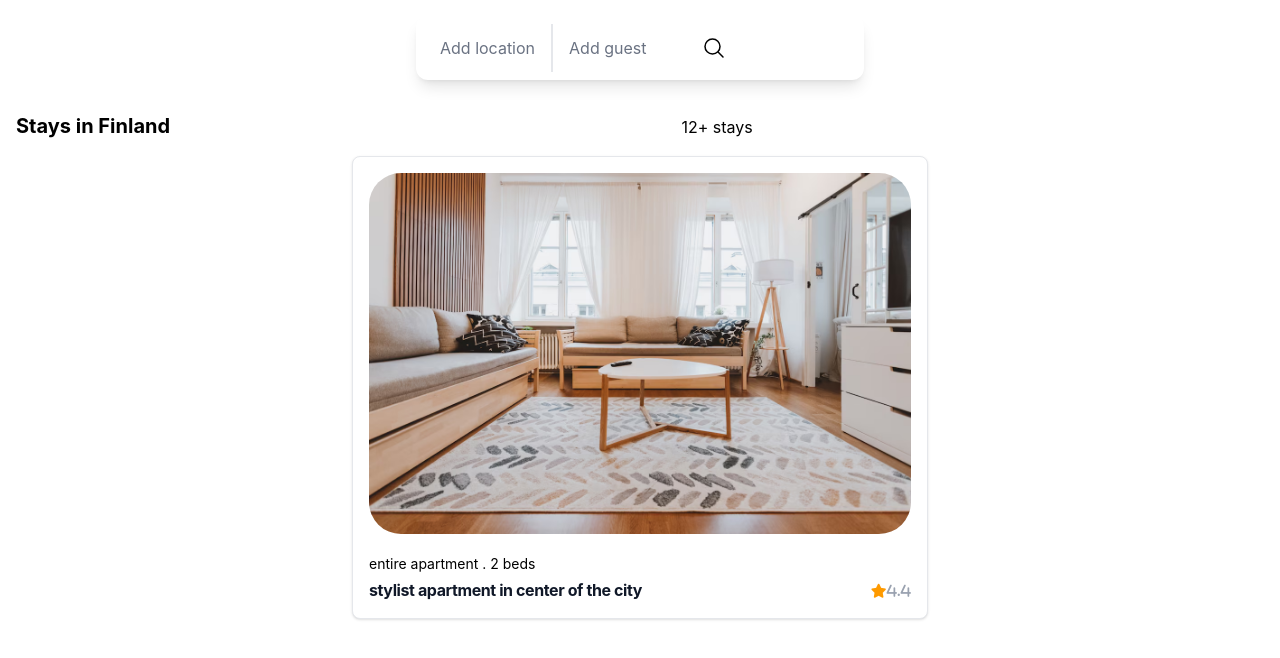
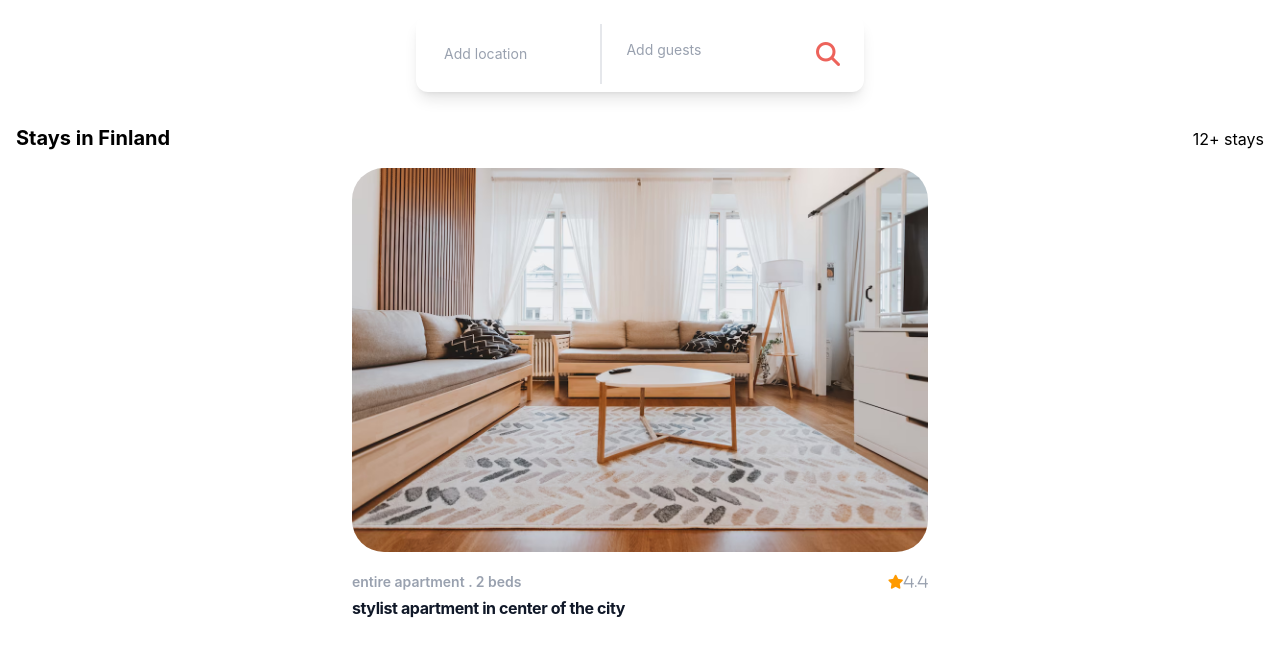
Before and after one commit to RicardoMirandadev/windbanb, a website built with Vite: page index.html in a window 1280 px wide. Built offline with nearby package versions, Linux system fonts and the light colour scheme.

Commit message:
es tarde hay que dormir

```diff
--- a/index.html
+++ b/index.html
@@ -62,12 +62,12 @@
             <div class="p-4 gap-3">
 
                 <form class="bg-[#ffff] flex mx-auto max-w-md text-gray-500 p-2 shadow-lg rounded-xl" >
-                  <div class="border-r border-gray-200 px-4 py-3">Add location</div>
-                  <div class="border-l border-gray-200 px-4 py-3">Add guest</div>
+                  <div class="border-r border-gray-200 px-4 py-3"><input name="location" type="text" placeholder="Add location" class="w-full px-1 py-2 rounded-lg placeholder-gray-400 text-sm focus:outline-none" /></div>
+                  <div class="border-l border-gray-200 px-4 py-3"><input name="guests" type="text" placeholder="Add guests" class="w-full px-2 py-1 rounded-lg placeholder-gray-400 text-sm focus:outline-none" /></div>
                   <div class="px-2 py-1 flex">
-                   <button  id="mostrar" type="submit" class="ml-5 text-[#ED635B] w-9 flex items-center rounded-full bg-transparent"aria-label="Buscar">
-                     <img  src="/src/images/search.svg" alt="Buscar" class="ml-3 w-6 h-6" />
-                   </button>
+                     <button id="mostrar" type="submit" class="px-2 py-1 text-[#ED635B] flex items-center justify-center">
+                      <h2 class="ml-4 text-2xl fa-solid fa-magnifying-glass"></h2>
+                    </button>
                   </div>
 
                 </form>
@@ -76,11 +76,8 @@
                      <h1 class="text-xl font-bold mt-4">Stays in Finland</h1>
                      <span class="" id="txt-adults">12+ stays</span>
 
-
-
-                <div id="stays-container" class="grid grid-cols-1 gap-4 mt-6"></div>
             </div>
-         <div class="bg-white rounded-lg shadow border border-gray-200 max-w-xl mx-auto my-4 p-4">
+         <div class="bg-white rounded-lg max-w-xl mx-auto my-4 ">
 
 
     <div class="text-sm text-gray-800 mb-3">
@@ -90,16 +87,18 @@
     <div class="pt-2 text-sm to-gray-500">
 
         <div class="flex items-center justify-between">
-         <span> entire apartment . 2 beds</span>
+         <span class="font-semibold text-gray-400"> entire apartment . 2 beds</span>
+         <i class="fa-solid fa-star star text-amber-500"><span class="font-light text-gray-400 score">4.4</span></i>
         </div>
         <span class="flex justify-between items-baseline gap-1 font-semibold text-gray-700">
             <h3 class="mt-1 text-gray-900 font-bold text-base tracking-tight">stylist apartment in center of the city</h3>
-            <i class="fa-solid fa-star star text-amber-500"><span class=" text-gray-400 score">4.4</span></i>
+
 
           </span>
 
         </div>
 
 </div>
+
    </body>
 </html>
```
